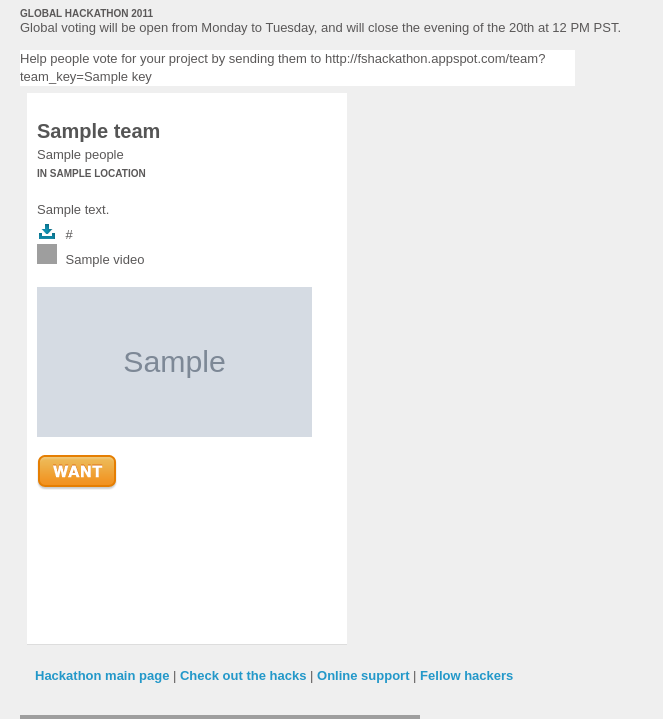
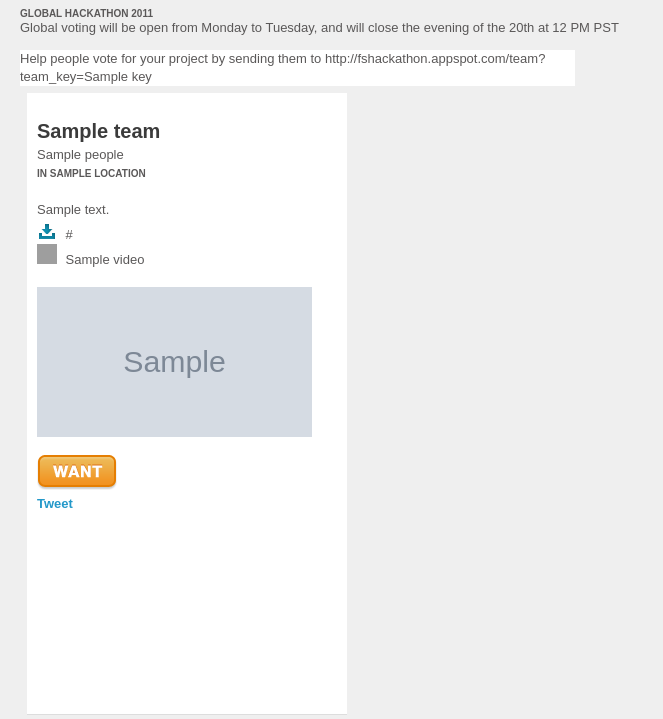
Before and after one commit to kushal/fshackathon, a Python web app: template templates/list.html in a window 1280 px wide. Shown: the part 320-1039 px from the top of the page, without its empty margins (0-663 px from the left). Run offline with Jinja, Linux system fonts and the light colour scheme; the template is opened without the code that fills it: most values are stand-ins (such as "Sample title", 1, 10 or a date in 2020); grey boxes marked "Sample" are stand-in pictures; some libraries are stand-ins or nearby versions; grey boxes are pictures that could not be loaded.

Commit message:
Prettified + added twitter

```diff
--- a/app.yaml
+++ b/app.yaml
@@ -1,5 +1,5 @@
 application: fshackathon
-version: 1
+version: 2
 runtime: python
 api_version: 1
 
--- a/static/style2.css
+++ b/static/style2.css
@@ -38,13 +38,19 @@ body {
   line-height: 18px;
 }
 
-.hackName {
+h2 {
   font-size: 20px;
-  color: #555;
+  color: #3b3b3b;
   line-height: 20px;
   font-weight:bold;
   margin-bottom:5px;
 }
+
+h2 a:hover{
+  text-decoration:none;
+  color:#000000;
+}
+
 
 .footer {
   margin-left:15px;
--- a/templates/list.html
+++ b/templates/list.html
@@ -2,7 +2,7 @@
 
 {% block body %}
 <div style="clear:both;">
- <!--h1 style="margin:0px;padding:0px;">Teams</h1> <a href="add">Add/edit team</a> | <a href="listlocal">Participate in local voting</a>-->Global voting will be open from Monday to Tuesday, and will close the evening of the 20th at 12 PM PST.<br/><br/>
+ <!--h1 style="margin:0px;padding:0px;">Teams</h1> <a href="add">Add/edit team</a> | <a href="listlocal">Participate in local voting</a>-->Global voting will be open from Monday to Tuesday, and will close the evening of the 20th at 12 PM PST<br/><br/>
 </div>
 
 <div class="content">
@@ -12,9 +12,9 @@
   {% endif %}
 
   {% for team in teams %}
-    <div class="entryDetail" style="height:530px;width: 300px;">
+    <div class="entryDetail" style="height:600px;width: 300px;">
 
-         <h2 class="hackName">{{ team.name|escape }}</h2>
+         <a href="/team?team_key={{ team.key }}"><h2>{{ team.name|escape }}</h2></a>
 
           <div class="authors">{{ team.people|escape }}<br/>
           <span class="location">in {{ team.location|escape }}</span>
@@ -43,9 +43,18 @@
           {% endif %}
           </form>
         </div>
+
+
+    <script src="//platform.twitter.com/widgets.js" type="text/javascript"></script>
+      <div>
+        <a href="https://twitter.com/share" class="twitter-share-button" data-count="none"
+            data-url="http://fshackathon.appspot.com/team?team_key={{ team.key }}"
+            data-text="Check out this awesome hack called {{ team.name }} from the #4sqhackathon!"
+            data-related="anywhere:The Javascript API"
+            data-count="vertical">Tweet</a>
       </div>
 
-
+    </div>
 </div>
 
 
```
Also changed, not shown: main.py (+21 -3 lines). Lines whose indentation alone changed are shown as unchanged.
